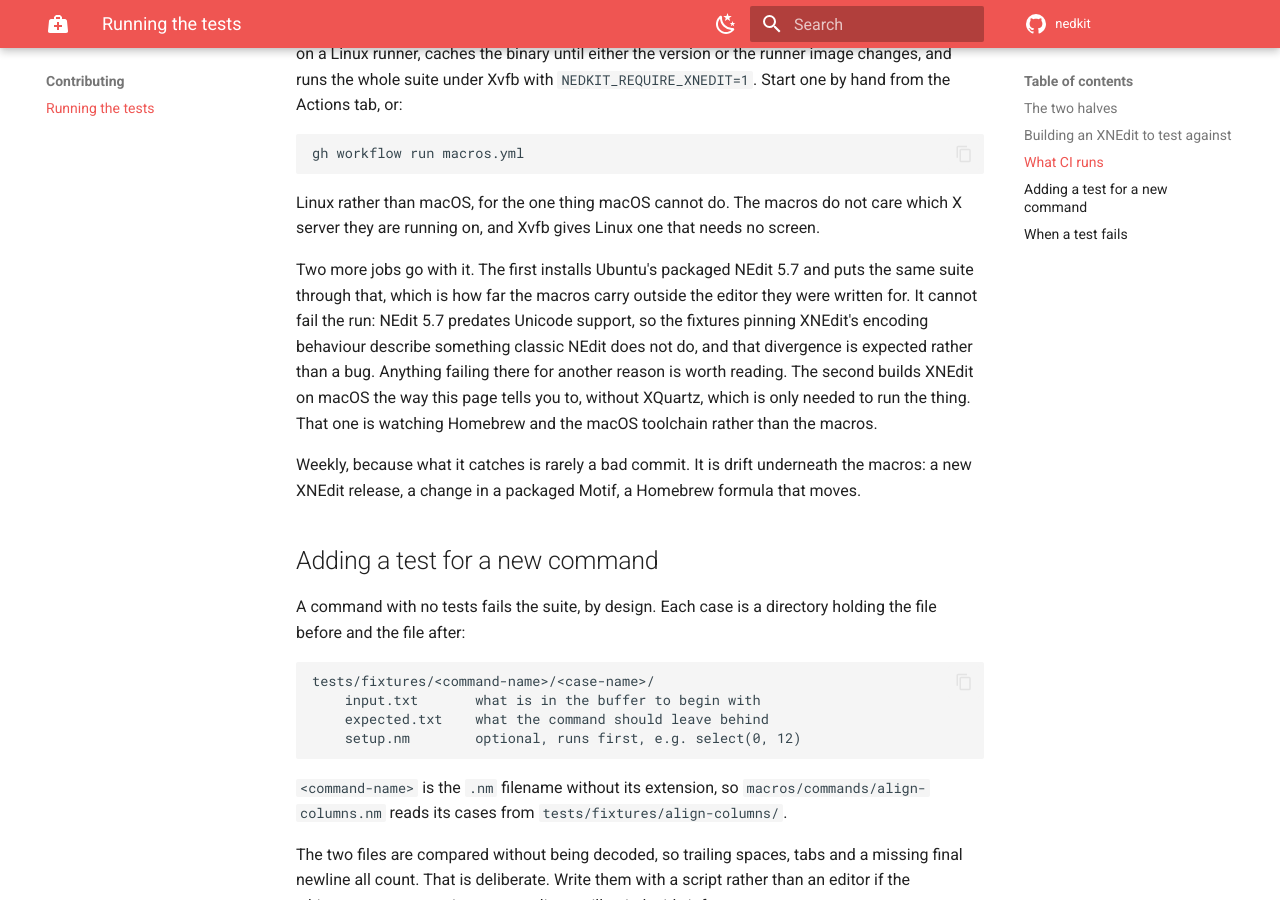
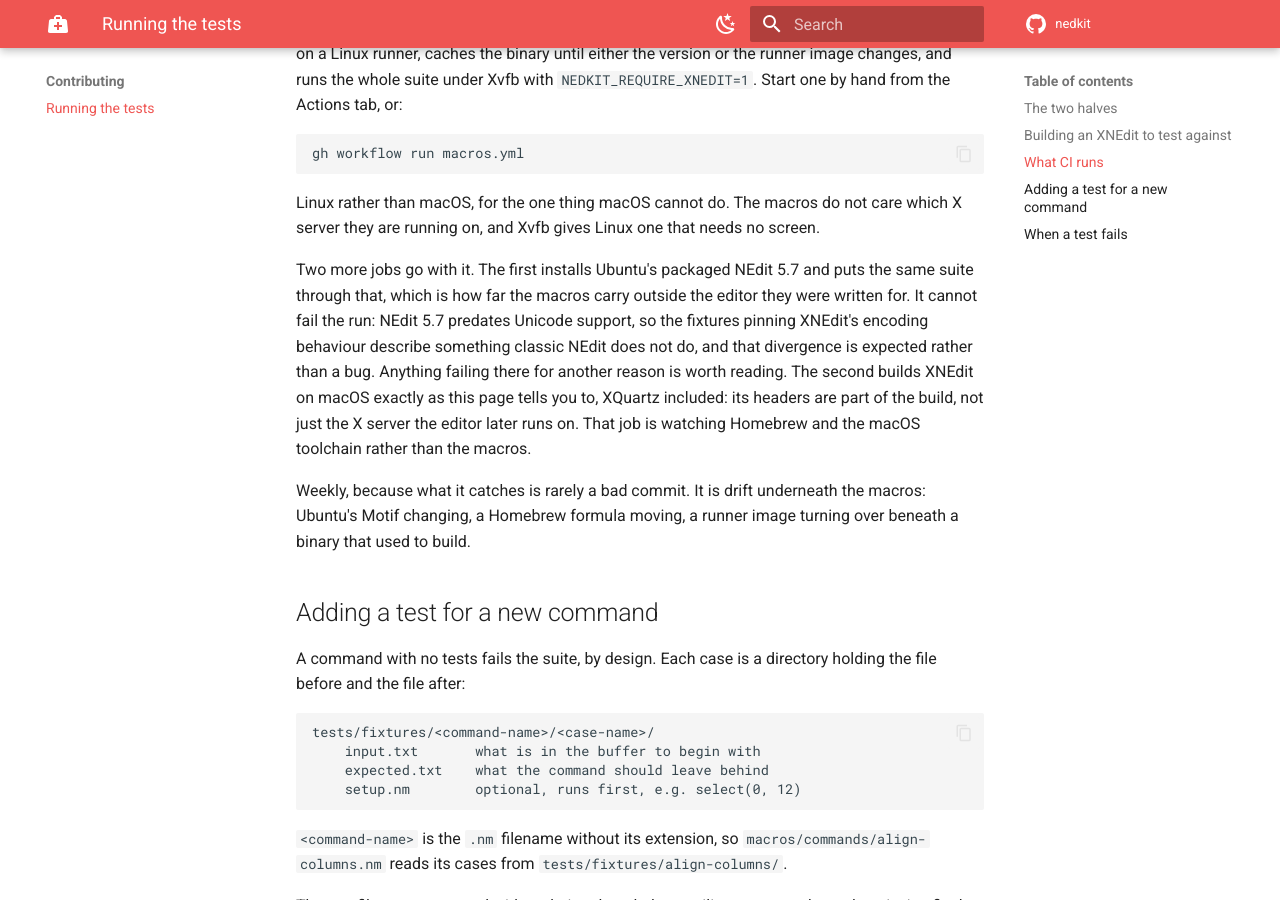
Before and after one commit to sidereal-software/nedkit, an MkDocs documentation site: the page built from docs/testing.md, in a window 1280 px wide and 900 px high, scrolled down 1741 px. Built offline with MkDocs 1.6.1 and Material for MkDocs 9.7.7, drawn with Linux system fonts in a browser that asks for light colours; comment, search, counter and statistics services are not loaded.

Commit message:
ci(macros): give the editor jobs a UTF-8 locale and the macOS build XQuartz
Both from the first real run of the workflow.

A runner has no locale set, and XNEdit decides what a file's bytes mean from
the locale. Under C, a latin-1 file is not an encoding error, so XNEdit edited
the file the non-utf8-is-left-alone fixture expects it to lock, and two tests
failed against a perfectly good build. LANG=C.UTF-8 puts the runner where the
team's Macs already are: 95 passed, 2 failed becomes a clean run.

The macOS build needs XQuartz for its headers, not only as an X server.
Makefile.macos compiles against /usr/X11/include/freetype2, and without it
Homebrew's Xft.h cannot find ft2build.h. docs/testing.md always told the team
to install the cask first; the job now does the same, and says why.

```diff
--- a/docs/testing.md
+++ b/docs/testing.md
@@ -91,13 +91,14 @@
 Unicode support, so the fixtures pinning XNEdit's encoding behaviour describe
 something classic NEdit does not do, and that divergence is expected rather
 than a bug. Anything failing there for another reason is worth reading. The
-second builds XNEdit on macOS the way this page tells you to, without XQuartz,
-which is only needed to run the thing. That one is watching Homebrew and the
-macOS toolchain rather than the macros.
+second builds XNEdit on macOS exactly as this page tells you to, XQuartz
+included: its headers are part of the build, not just the X server the editor
+later runs on. That job is watching Homebrew and the macOS toolchain rather
+than the macros.
 
 Weekly, because what it catches is rarely a bad commit. It is drift underneath
-the macros: a new XNEdit release, a change in a packaged Motif, a Homebrew
-formula that moves.
+the macros: Ubuntu's Motif changing, a Homebrew formula moving, a runner image
+turning over beneath a binary that used to build.
 
 ## Adding a test for a new command
 
```
Also changed, not shown: 1 other file.
